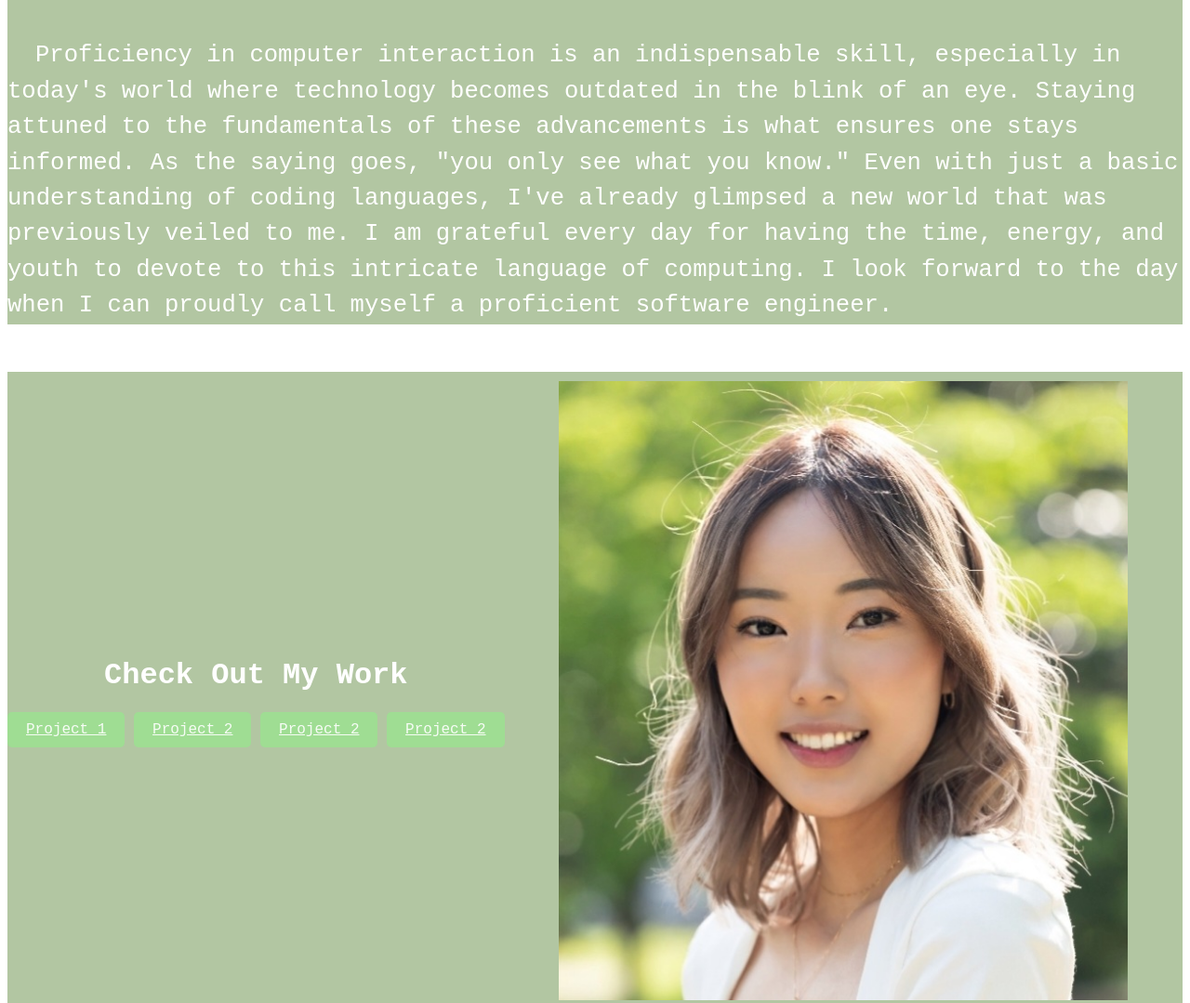
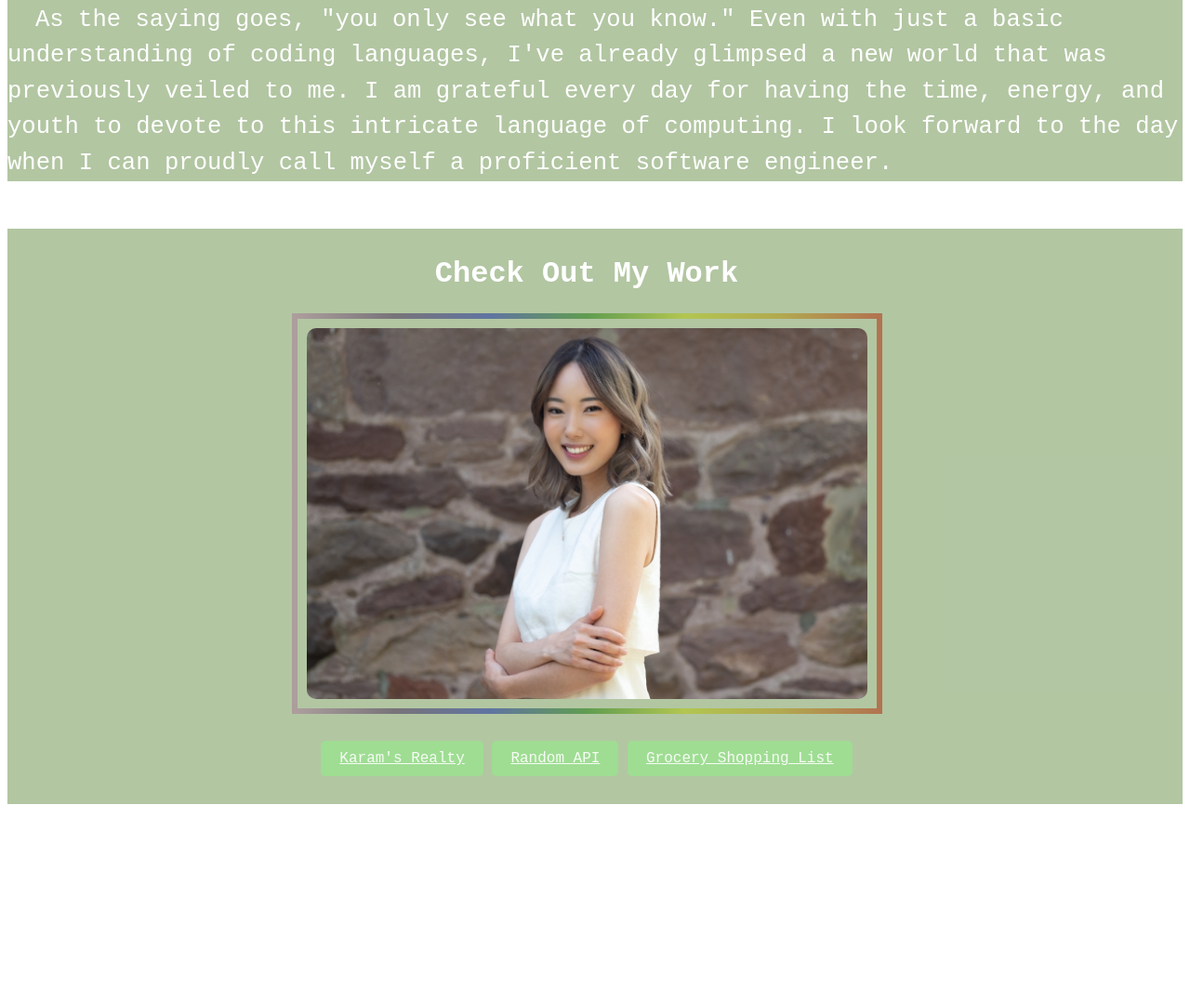
Before and after one commit to karamchloe/my-personal-website, a plain HTML site: page index.html in a window 1280 px wide. Shown: the part 1541-2620 px from the top of the page at 93% size. After the commit the page ends 2414 px from the top, so only its background shows below. Drawn offline with Linux system fonts and the light colour scheme; files whose address does not match are found by name.

Commit message:
karam's blog

```diff
--- a/index.html
+++ b/index.html
@@ -2,11 +2,11 @@
 <html lang="en">
     <head>
         <link rel="stylesheet" href="style.css" />
-        <title>My Personal Website</title>
+        <title>Karam's Blog</title>
     </head>
     <body>
          <div class="overlaycontainer">
-            <img src="/Users/chloe/Desktop/personal_website/karamImage.jpg" alt="main image" class="imageSize">
+            <img src="profile_pic0.jpg" alt="Karam's image" class="imageSize">
             <div class="overlay-text">
                 <h1>ASPIRING SOFTWARE ENGINEER</h1>
             </div>
@@ -15,20 +15,18 @@
         <p class="my-div">
             Greetings, I'm an aspiring software engineer with a passion for crafting and designing.
             Whether it's crafting physical objects or sculpting digital figurines using software like Blender for 3D printing, I enjoy turning my ideas into tangible reality.
-             The prospect of expressing myself freely through this medium truly excites me.
-            I especially like that it allows me to interface with computers and my own digital universe, just like this my-intro-website that I've created.
+            I especially like that it allows me to interface with computers and my own digital universe.
              It offers boundless potential, giving me a platform to not only bring my imaginings to life but also to engage with others and share my concepts limitlessly without the constraints of physical space or time.
-             Even while I rest, the digital realm remains active.
+             Even while I rest, the digital realm remains active!
              <br>
         </p>
         <p>
-            During my preparatory endeavors over the past month, I found a special joy in mastering keyboard shortcuts.
-             It was an insight that nearly every interaction with the computer can be arranged through the terminal and keys, completely bypassing the need for a mouse.
+            During my preparatory endeavors over the past months, I found a special joy in mastering keyboard shortcuts.
+             It was a life quality enhancer as well as an insight that nearly every interaction with the computer can be arranged through the terminal and keys, completely bypassing the need for a mouse.
               It feels like I've acquired a key to a secret realm of computing, where practicality and efficiency is everything.
               <br>
         </p>
         <p>
-            Proficiency in computer interaction is an indispensable skill, especially in today's world where technology becomes outdated in the blink of an eye. Staying attuned to the fundamentals of these advancements is what ensures one stays informed.
             As the saying goes, "you only see what you know." Even with just a basic understanding of coding languages, I've already glimpsed a new world that was previously veiled to me.
              I am grateful every day for having the time, energy, and youth to devote to this intricate language of computing.
               I look forward to the day when I can proudly call myself a proficient software engineer.</p>
@@ -36,17 +34,17 @@
     </div>
         <div class="container bColor" >
             <div>
-                <h1 class="bottom-text">Check Out My Work</h1>
-                <a href="file:///Users/chloe/Development/code/se-prep/phase-0-the-dom-modifying-elements-lab/index.html" target="_blank" class="external-button">Project 1</a>
-                <a href="file:///Users/chloe/Development/code/se-prep/phase-0-css-fundamentals-lab/index.html" target="_blank" class="external-button">Project 2</a>
-                <a href="file:///Users/chloe/Development/code/se-prep/phase-0-css-fundamentals-lab/index.html" target="_blank" class="external-button">Project 2</a>
-                <a href="file:///Users/chloe/Development/code/se-prep/phase-0-css-fundamentals-lab/index.html" target="_blank" class="external-button">Project 2</a>
-               <!--- <script src="script.js"></script> --->
-            </div>
+                <h1 class="bottom-text link-container">Check Out My Work</h1>
 
-            <div class="image">
-                    <img src="/Users/chloe/Desktop/personal_website/karam.jpg" alt="Karam's photograph">
-            </div>
+                <div class="rainbow-border image">
+                    <img src="profile_pic2.jpg" alt="Karam">
+                </div>
+                <div class="link-container">
+                <a href="file:///Users/chloe/Development/code/se-prep/phase-0-css-fundamentals-lab/index.html" target="_blank" class="external-button">Karam's Realty</a>
+                <a href="file:///Users/chloe/Development/code/phase2/react-hooks-forms-submit/" target="_blank" class="external-button">Random API</a>
+                <a href="file:///Users/chloe/Development/code/phase2/react-hooks-state-and-events-lab/" target="_blank" class="external-button">Grocery Shopping List</a>
+
+                </div>
         </div>
 
 
--- a/style.css
+++ b/style.css
@@ -91,5 +91,36 @@ p {
     font-family: Andale Mono, monospace;
     text-align: center;
     color: white;
+    display: flex;
+    align-items: center;
+    justify-content: center;
+}
 
+.rainbow-border {
+    position: relative;
+    display: inline-block;
 }
+
+.rainbow-border img {
+    display: block;
+    border-radius: 10px;
+}
+
+.rainbow-border::before {
+    content: "";
+    position: absolute;
+    top: -6px;
+    left: -6px;
+    right: -6px;
+    bottom: -6px;
+    z-index: -1;
+    border: 6px solid;
+    border-image: linear-gradient(to right, violet, indigo, blue, green, yellow, orange, red);
+    border-image-slice: 1;
+    border-radius: 16px;
+}
+
+.link-container {
+    margin-top: 30px;
+    margin-bottom: 30px;
+}
```
Also changed, not shown: profile_pic0.jpg (added), profile_pic1.jpg (added), profile_pic2.jpg (added).
